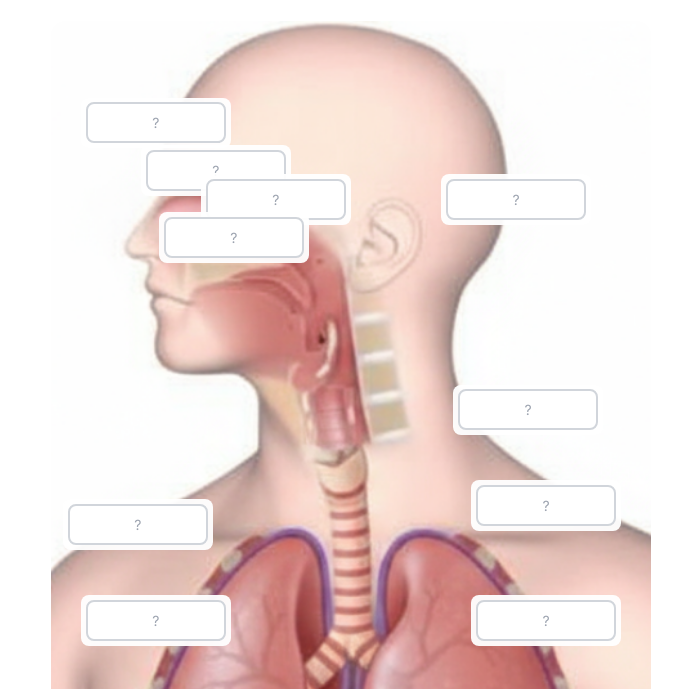
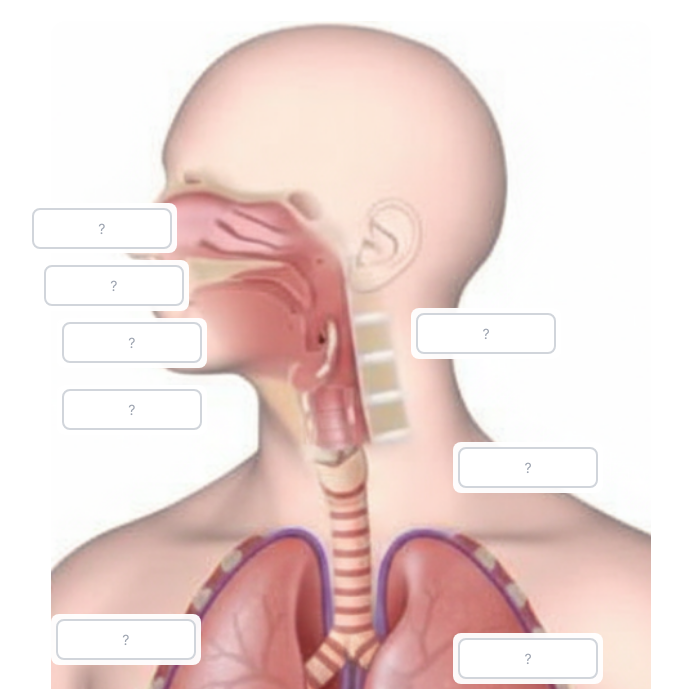
Before and after one commit to sbr-digital/estudo, a plain HTML site: page sistema-respiratorio.html in a window 1280 px wide. Shown: the part 111-800 px from the top of the page, without its empty margins (289-971 px from the left). Drawn offline with nearby package versions, Linux system fonts and the light colour scheme.

Commit message:
Update sistema-respiratorio.html

```diff
--- a/sistema-respiratorio.html
+++ b/sistema-respiratorio.html
@@ -80,17 +80,17 @@
         }
 
         /* Posições dos campos sobre a imagem */
-        .field-cavidade-nasal { top: 8%; left: 5%; }
-        .field-narina { top: 13%; left: 15%; }
-        .field-epiglote { top: 16%; left: 25%; }
-        .field-laringe { top: 20%; left: 18%; }
-        .field-faringe { top: 16%; right: 10%; }
-        .field-traqueia { top: 38%; right: 8%; }
-        .field-cavidade-pleural { top: 50%; left: 2%; }
-        .field-bronquio { top: 48%; right: 5%; }
-        .field-pulmao-direito { top: 60%; left: 5%; }
-        .field-pulmao-esquerdo { top: 60%; right: 5%; }
-        .field-diafragma { bottom: 15%; left: 50%; transform: translateX(-50%); }
+        .field-cavidade-nasal { top: 19%; left: -4%; }
+        .field-narina { top: 25%; left: -2%; }
+        .field-epiglote { top: 31%; left: 1%; }
+        .field-laringe { top: 38%; left: 1%; }
+        .field-faringe { top: 30%; right: 15%; }
+        .field-traqueia { top: 44%; right: 8%; }
+        .field-cavidade-pleural { top: 62%; left: 0%; }
+        .field-bronquio { top: 64%; right: 8%; }
+        .field-pulmao-direito { top: 84%; left: 0%; }
+        .field-pulmao-esquerdo { top: 84%; right: -5%; }
+        .field-diafragma { bottom: 5%; left: 50%; transform: translateX(-50%); }
 
         .content-wrapper {
             max-width: 100%;
```
